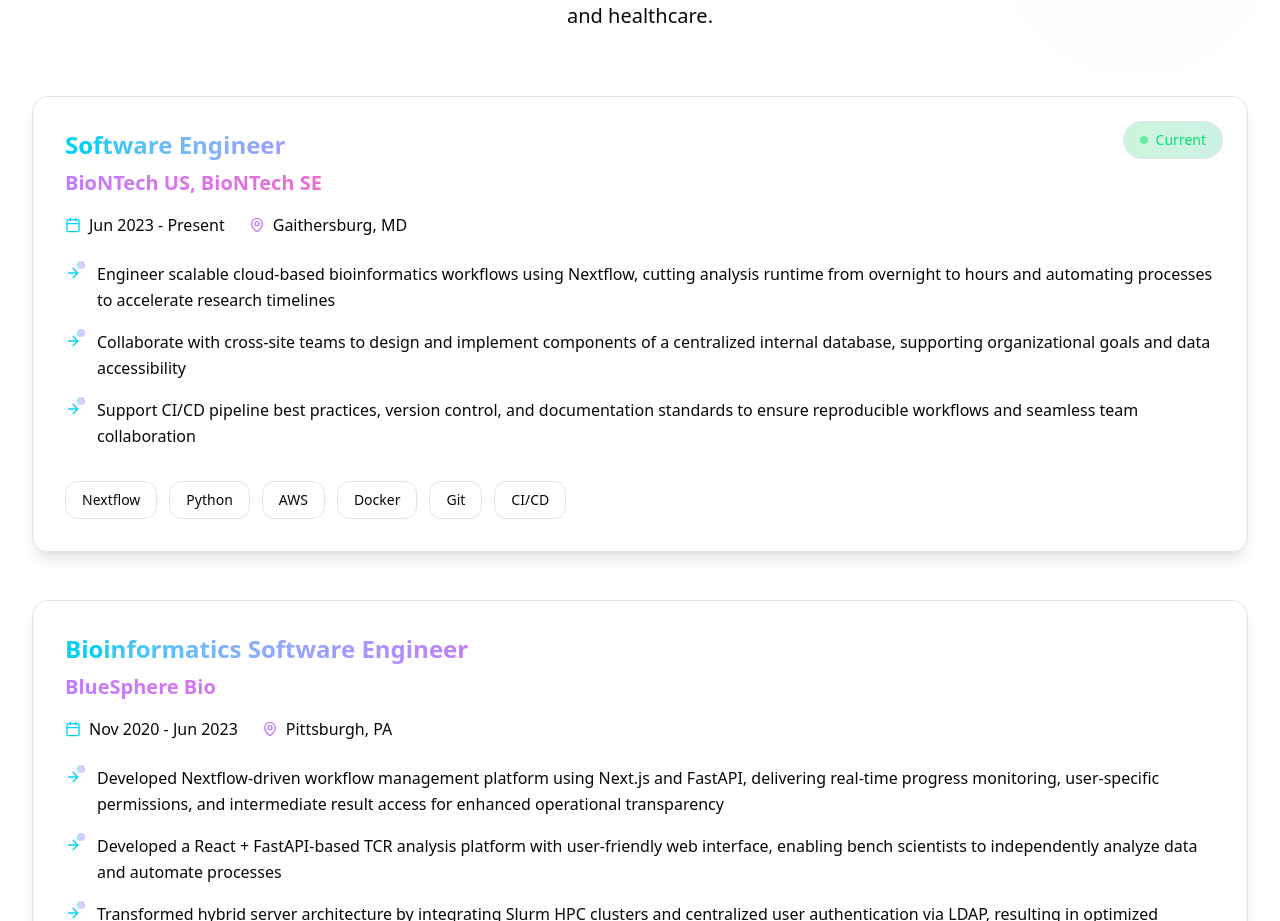
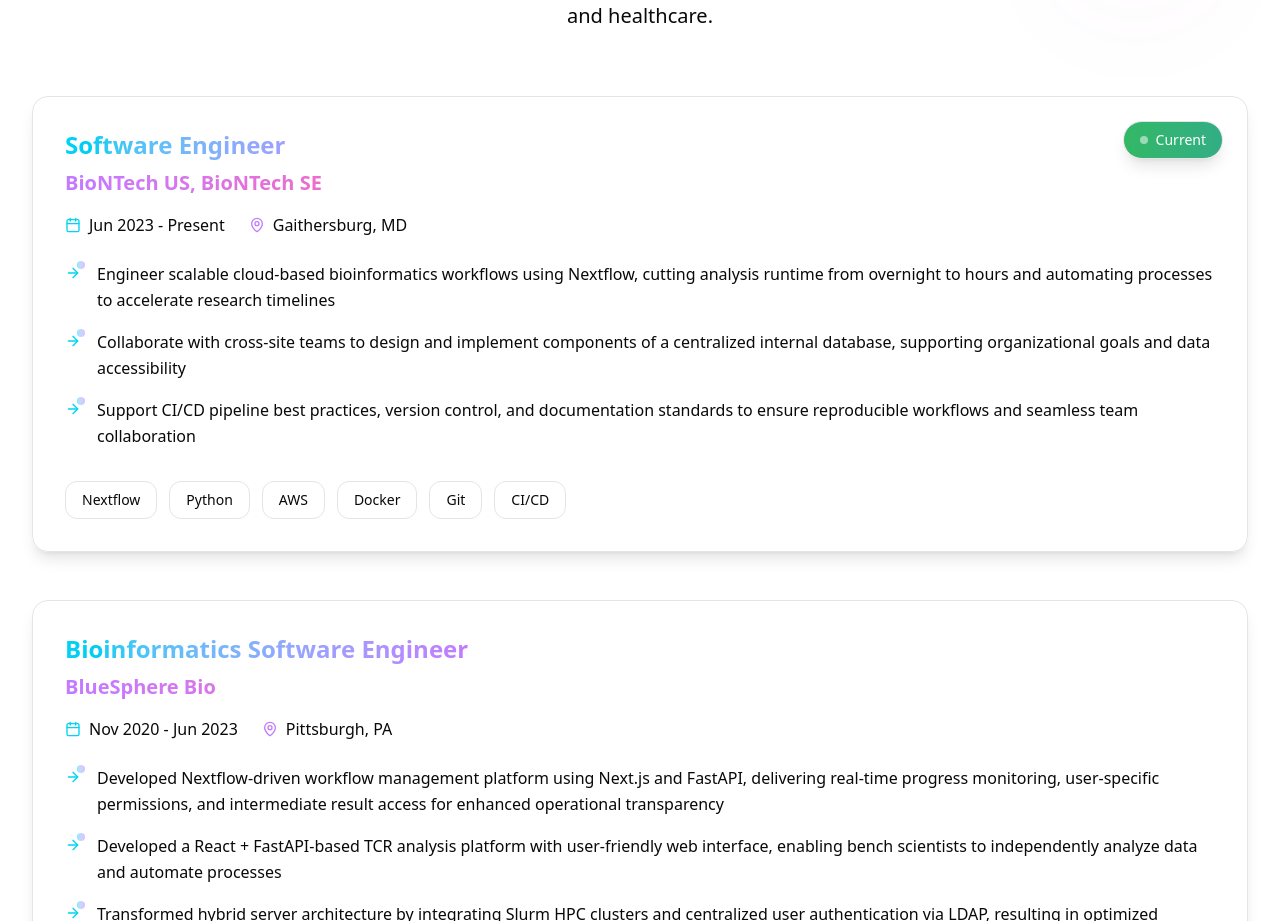
Before and after one commit to JaeungJayJang/personal_website_3, a Next.js app: page / in a window 1280 px wide. Shown: the part 2360-3281 px from the top of the page. Built offline with nearby package versions, Linux system fonts and the light colour scheme.

Commit message:
style: update status indicator styles for improved visibility

```diff
--- a/src/components/experience-section.tsx
+++ b/src/components/experience-section.tsx
@@ -75,8 +75,8 @@
               <div className="relative bg-background/50 backdrop-blur-md border border-border/50 rounded-2xl p-8 shadow-lg hover:shadow-xl transition-all duration-300 hover:border-primary/30">
                 {/* Status indicator */}
                 {exp.isActive && (
-                  <div className="absolute top-6 right-6 flex items-center gap-2 px-4 py-2 bg-gradient-to-r from-green-500/20 to-emerald-500/20 text-green-400 text-sm font-medium rounded-full border border-green-500/30 backdrop-blur-sm">
-                    <div className="w-2 h-2 bg-green-400 rounded-full animate-pulse"></div>
+                  <div className="absolute top-6 right-6 flex items-center gap-2 px-4 py-2 bg-gradient-to-r from-green-600/80 to-emerald-600/80 text-white text-sm font-medium rounded-full border border-green-500/50 shadow-lg backdrop-blur-sm">
+                    <div className="w-2 h-2 bg-white rounded-full animate-pulse"></div>
                     Current
                   </div>
                 )}
```
